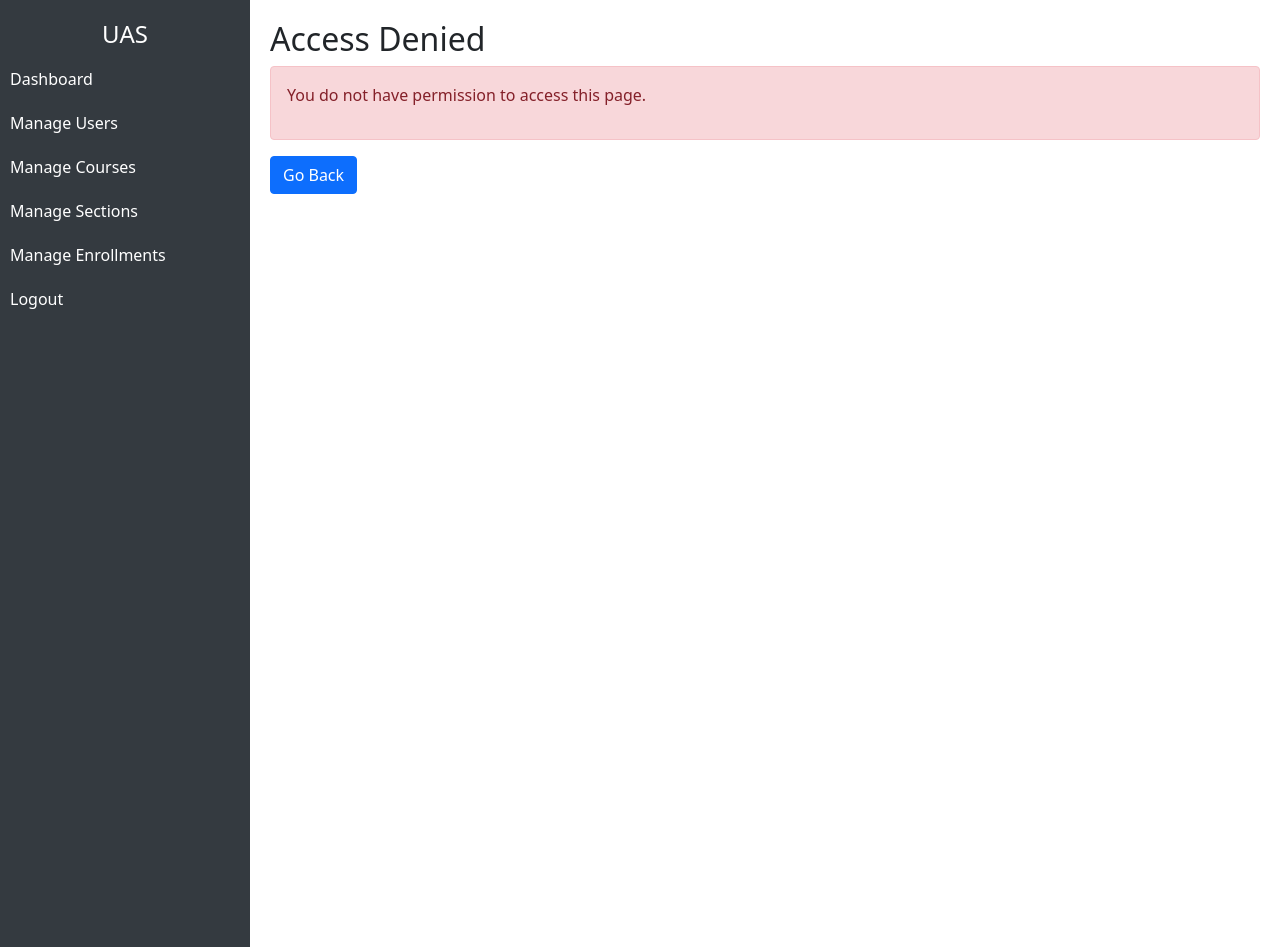
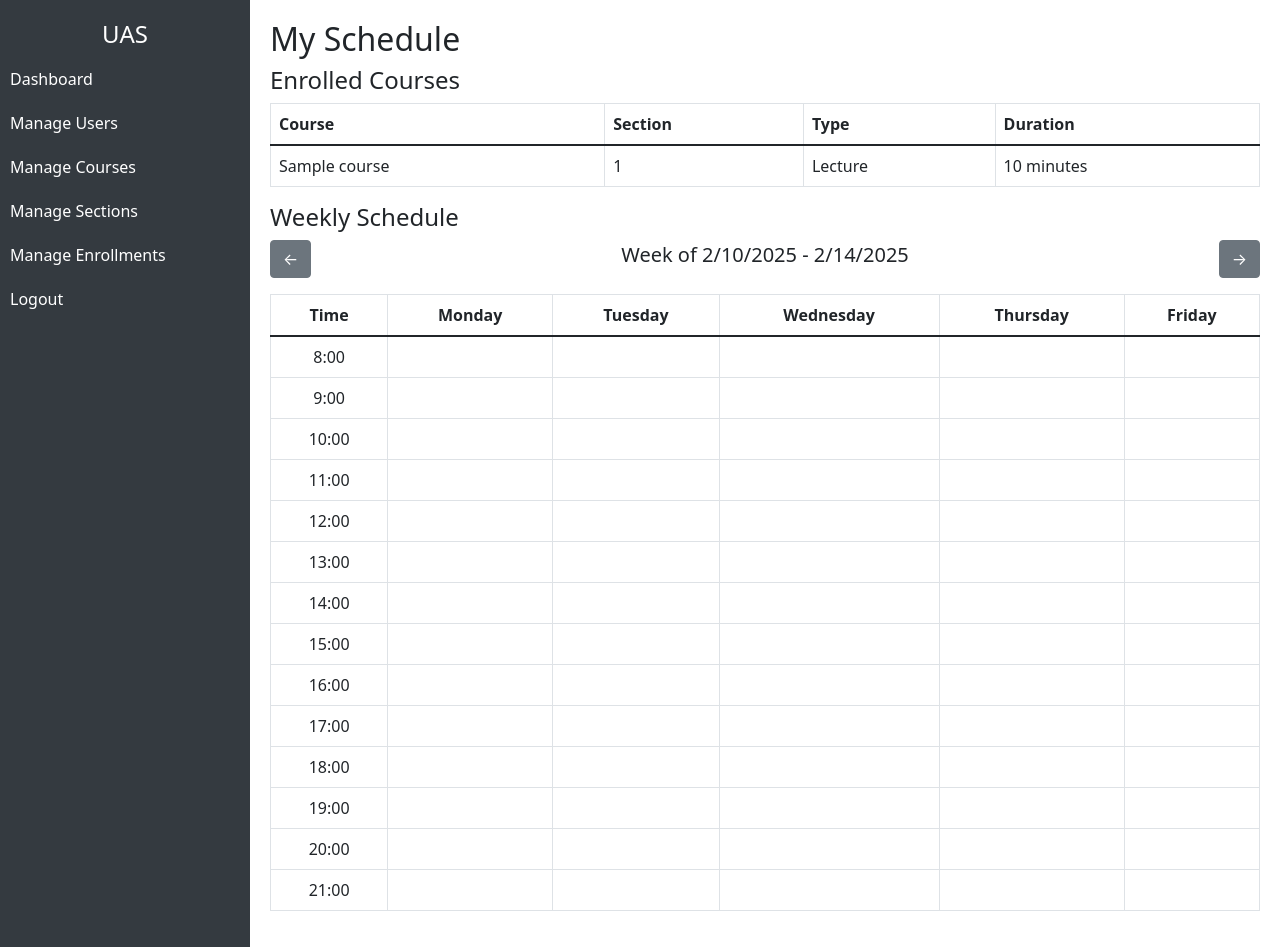
Before and after one commit to Lito08/FYPAS, a Django app: page /courses/student-schedule/ in a window 1280 px wide. Run offline with Django 5.2, Linux system fonts and the light colour scheme; a user stored in the database is signed in; tables that the repository leaves empty hold one stand-in row (values such as "Sample post"); data that the repository does not hold is empty.

Commit message:
Implemented weekly class and start date

```diff
--- a/attendance_system/courses/templates/courses/student_schedule.html
+++ b/attendance_system/courses/templates/courses/student_schedule.html
@@ -2,8 +2,6 @@
 
 {% block content %}
 <h2>My Schedule</h2>
-
-<!-- ✅ Enrolled Courses Table -->
 {% if enrollments %}
     <h4>Enrolled Courses</h4>
     <table class="table table-bordered">
@@ -12,7 +10,6 @@
                 <th>Course</th>
                 <th>Section</th>
                 <th>Type</th>
-                <th>Schedule</th>
                 <th>Duration</th>
             </tr>
         </thead>
@@ -22,13 +19,6 @@
                 <td>{{ enrollment.section.course.name }}</td>
                 <td>{{ enrollment.section.section_number }}</td>
                 <td>{{ enrollment.section.section_type }}</td>
-                <td>
-                    {% if enrollment.section.schedule %}
-                        {{ enrollment.section.schedule|date:"l, d M Y H:i A" }}
-                    {% else %}
-                        Not Scheduled
-                    {% endif %}
-                </td>
                 <td>{{ enrollment.section.duration }} minutes</td>
             </tr>
             {% endfor %}
@@ -37,6 +27,12 @@
 
     <!-- ✅ Weekly Schedule Table -->
     <h4>Weekly Schedule</h4>
+    <!-- ✅ Week Selection Controls -->
+    <div class="d-flex justify-content-between align-items-center mb-3">
+        <button id="prev-week" class="btn btn-secondary">←</button>
+        <h5 id="current-week"></h5>
+        <button id="next-week" class="btn btn-secondary">→</button>
+    </div>
     <table class="table table-bordered text-center">
         <thead>
             <tr>
@@ -48,35 +44,69 @@
                 <th>Friday</th>
             </tr>
         </thead>
-        <tbody>
-            {% for hour in hours %}
-            <tr>
-                <td>{{ hour }}:00</td>
-                {% for day in weekdays %}
-                    {% with class_found=False %}
-                    {% for enrollment in enrollments %}
-                        {% if enrollment.section.schedule|date:"l" == day and enrollment.section.schedule|date:"H" == hour %}
-                            {% if not class_found %}
-                                <td rowspan="{{ enrollment.section.duration|divisibleby:60|yesno:'2,3,4' }}"
-                                    class="class-box" style="background-color: #f8d7da; padding: 10px; border-radius: 5px;">
-                                    <strong>{{ enrollment.section.course.name }}</strong><br>
-                                    {{ enrollment.section.section_type }} ({{ enrollment.section.duration }} min)
-                                </td>
-                                {% with class_found=True %}
-                                {% endwith %}
-                            {% endif %}
-                        {% endif %}
-                    {% endfor %}
-
-                    {% if not class_found %}
-                        <td></td>  <!-- Empty cell for hours with no class -->
-                    {% endif %}
-                    {% endwith %}
-                {% endfor %}
-            </tr>
-            {% endfor %}
+        <tbody id="schedule-table">
+            <!-- ✅ Schedule will be dynamically updated here -->
         </tbody>
     </table>
+
+    <script>
+        document.addEventListener("DOMContentLoaded", function () {
+            let currentDate = new Date();  // ✅ Get current date
+            const currentWeekElement = document.getElementById("current-week");
+            const prevWeekBtn = document.getElementById("prev-week");
+            const nextWeekBtn = document.getElementById("next-week");
+            const scheduleTable = document.getElementById("schedule-table");
+
+            function updateWeekDisplay() {
+                let startOfWeek = new Date(currentDate);
+                startOfWeek.setDate(startOfWeek.getDate() - startOfWeek.getDay() + 1); // Set to Monday
+                let endOfWeek = new Date(startOfWeek);
+                endOfWeek.setDate(endOfWeek.getDate() + 4); // Set to Friday
+
+                currentWeekElement.innerText = `Week of ${startOfWeek.toLocaleDateString()} - ${endOfWeek.toLocaleDateString()}`;
+
+                // ✅ Fetch updated schedule for this week
+                fetchSchedule(startOfWeek.toISOString().split("T")[0]);
+            }
+
+            prevWeekBtn.addEventListener("click", function () {
+                currentDate.setDate(currentDate.getDate() - 7);
+                updateWeekDisplay();
+            });
+
+            nextWeekBtn.addEventListener("click", function () {
+                currentDate.setDate(currentDate.getDate() + 7);
+                updateWeekDisplay();
+            });
+
+            function fetchSchedule(date) {
+                fetch(`/courses/student-schedule/?week_date=${date}`)
+                    .then(response => response.json())
+                    .then(data => {
+                        console.log("Fetched Schedule:", data);  // ✅ Debug Output
+                        updateScheduleTable(data.schedule);
+                    })
+                    .catch(error => console.error("Error fetching schedule:", error));
+            }
+
+            function updateScheduleTable(schedule) {
+                scheduleTable.innerHTML = ""; // ✅ Clear table before updating
+
+                for (let hour = 8; hour <= 21; hour++) {
+                    let row = `<tr><td>${hour}:00</td>`;
+                    ["Monday", "Tuesday", "Wednesday", "Thursday", "Friday"].forEach(day => {
+                        let classData = schedule.find(cls => cls.day === day && cls.hour === hour);
+                        row += `<td>${classData ? `<div class="class-box" style="background-color: #f8d7da; padding: 10px; border-radius: 5px;">
+                                <strong>${classData.course}</strong><br>${classData.type}</div>` : ""}</td>`;
+                    });
+                    row += "</tr>";
+                    scheduleTable.innerHTML += row;
+                }
+            }
+
+            updateWeekDisplay(); // ✅ Initialize with the current week
+        });
+    </script>
 
 {% else %}
     <p>You are not enrolled in any courses yet.</p>
--- a/attendance_system/courses/views.py
+++ b/attendance_system/courses/views.py
@@ -3,7 +3,9 @@ from django.contrib.auth.decorators import login_required
 from django.contrib import messages
 from .models import Course, Section, Enrollment, EnrollmentCart, ClassSession
 from .forms import CourseForm, SectionForm, EnrollmentForm, EnrollmentCartForm, AdminEnrollmentForm
-from datetime import timedelta
+from datetime import timedelta, datetime
+from django.utils.timezone import now
+from django.http import JsonResponse
 
 # 🔹 MANAGE COURSES
 @login_required(login_url='/users/login/')
@@ -141,13 +143,13 @@ def create_section_view(request, course_id=None):
         if form.is_valid():
             section = form.save(commit=False)
             if course:
-                section.course = course  # ✅ Automatically assign the course
+                section.course = course  # ✅ Assign course
             section.save()
 
-            # ✅ Prevent duplicate class session creation
-            existing_sessions = ClassSession.objects.filter(section=section)
-            if not existing_sessions.exists():  # ✅ Only create if sessions don't exist
-                for week in range(1, 15):  # ✅ 14 weeks of classes
+            # ✅ Ensure class sessions are generated correctly
+            existing_sessions = ClassSession.objects.filter(section=section).count()
+            if existing_sessions == 0:
+                for week in range(1, 15):  # ✅ Generate 14 weeks
                     ClassSession.objects.create(
                         section=section,
                         week_number=week,
@@ -155,10 +157,10 @@ def create_section_view(request, course_id=None):
                         start_time=section.class_time
                     )
 
-            messages.success(request, "Section created successfully!")
+            messages.success(request, "Section created and class sessions generated successfully!")
             return redirect('view_course_sections', course_id=course.id)
     else:
-        form = SectionForm(initial={'course': course})  # ✅ Prefill course field if provided
+        form = SectionForm(initial={'course': course})
 
     return render(request, 'courses/create_section.html', {'form': form, 'course': course})
 
@@ -175,9 +177,9 @@ def edit_section_view(request, section_id):
             section = form.save()
 
             # ✅ Ensure class sessions are generated if they don't exist
-            existing_sessions = section.sessions.count()
-            if existing_sessions == 0 and section.start_date and section.class_time:
-                for week in range(1, 15):  # 1 to 14 (Weeks)
+            existing_sessions = ClassSession.objects.filter(section=section).count()
+            if existing_sessions == 0:
+                for week in range(1, 15):  # ✅ Generate 14 weeks if missing
                     ClassSession.objects.create(
                         section=section,
                         week_number=week,
@@ -268,7 +270,7 @@ def unenroll_student_view(request, enrollment_id):
     messages.success(request, "Student unenrolled successfully!")
     return redirect('manage_enrollments')
 
-# 🔹 SELECT COURSES (Step 1)
+# 🔹 SELECT COURSES
 @login_required(login_url='/users/login/')
 def select_course_view(request):
     """Step 1: Student selects courses to enroll in, excluding already enrolled ones."""
@@ -283,7 +285,7 @@ def select_course_view(request):
 
     return render(request, 'courses/select_course.html', {'courses': available_courses})
 
-# 🔹 SELECT SECTIONS (Step 2)
+# 🔹 SELECT SECTIONS
 @login_required(login_url='/users/login/')
 def select_sections_view(request, course_id):
     """Allows students to select lecture and tutorial sections separately and add them to cart."""
@@ -308,19 +310,36 @@ def select_sections_view(request, course_id):
         section_id = request.POST.get('section_id')
         section = get_object_or_404(Section, id=section_id)
 
+        # ✅ Ensure section has a valid schedule
+        if not section.start_date or not section.class_time:
+            messages.error(request, f"⚠️ Cannot select {section.section_type} {section.section_number} as its schedule is not set.")
+            return redirect('select_sections', course_id=course.id)
+
+        # ✅ Convert to full datetime for proper time calculations
+        selected_section_start = datetime.combine(section.start_date, section.class_time)
+        selected_section_end = selected_section_start + timedelta(minutes=section.duration)
+
         # ✅ Prevent schedule clashes with sections already in the cart
-        if cart_item.lecture_section and cart_item.lecture_section.schedule and section.schedule:
+        if cart_item.lecture_section and cart_item.lecture_section.start_date and cart_item.lecture_section.class_time:
+            lecture_start = datetime.combine(cart_item.lecture_section.start_date, cart_item.lecture_section.class_time)
+            lecture_end = lecture_start + timedelta(minutes=cart_item.lecture_section.duration)
+
             if (
-                cart_item.lecture_section.schedule <= section.schedule < cart_item.lecture_section.schedule + timedelta(minutes=cart_item.lecture_section.duration)
+                lecture_start <= selected_section_start < lecture_end or
+                lecture_start < selected_section_end <= lecture_end
             ):
-                messages.error(request, f"Cannot add {section.section_type} {section.section_number} as it conflicts with Lecture {cart_item.lecture_section.section_number}.")
+                messages.error(request, f"⚠️ Cannot add {section.section_type} {section.section_number} as it conflicts with Lecture {cart_item.lecture_section.section_number}.")
                 return redirect('select_sections', course_id=course.id)
 
-        if cart_item.tutorial_section and cart_item.tutorial_section.schedule and section.schedule:
+        if cart_item.tutorial_section and cart_item.tutorial_section.start_date and cart_item.tutorial_section.class_time:
+            tutorial_start = datetime.combine(cart_item.tutorial_section.start_date, cart_item.tutorial_section.class_time)
+            tutorial_end = tutorial_start + timedelta(minutes=cart_item.tutorial_section.duration)
+
             if (
-                cart_item.tutorial_section.schedule <= section.schedule < cart_item.tutorial_section.schedule + timedelta(minutes=cart_item.tutorial_section.duration)
+                tutorial_start <= selected_section_start < tutorial_end or
+                tutorial_start < selected_section_end <= tutorial_end
             ):
-                messages.error(request, f"Cannot add {section.section_type} {section.section_number} as it conflicts with Tutorial {cart_item.tutorial_section.section_number}.")
+                messages.error(request, f"⚠️ Cannot add {section.section_type} {section.section_number} as it conflicts with Tutorial {cart_item.tutorial_section.section_number}.")
                 return redirect('select_sections', course_id=course.id)
 
         # ✅ Add section to cart (Lecture or Tutorial)
@@ -330,7 +349,7 @@ def select_sections_view(request, course_id):
             cart_item.tutorial_section = section  # Ensures only one tutorial section
         cart_item.save()
 
-        messages.success(request, f"{section.section_type} {section.section_number} added to cart successfully!")
+        messages.success(request, f"✅ {section.section_type} {section.section_number} added to cart successfully!")
 
         # ✅ Stay on page until all required selections are made
         if cart_item.lecture_section and (not course.tutorial_required or cart_item.tutorial_section):
@@ -345,7 +364,7 @@ def select_sections_view(request, course_id):
         'cart_item': cart_item
     })
 
-# 🔹 REVIEW CART (Step 3)
+# 🔹 REVIEW CART
 @login_required(login_url='/users/login/')
 def review_cart_view(request):
     """Step 3: Student reviews selected courses before final enrollment."""
@@ -367,7 +386,7 @@ def remove_from_cart_view(request, cart_id):
     messages.success(request, "Course removed from cart!")
     return redirect('review_cart')
 
-# 🔹 FINALIZE ENROLLMENT (Step 4)
+# 🔹 FINALIZE ENROLLMENT
 @login_required(login_url='/users/login/')
 def finalize_enrollment_view(request):
     """Step 4: Finalize enrollment for all selected courses."""
@@ -397,23 +416,48 @@ def finalize_enrollment_view(request):
     messages.success(request, "Enrollment completed successfully!")
     return redirect('student_schedule')
 
-# 🔹 VIEW STUDENT SCHEDULE
 @login_required(login_url='/users/login/')
 def student_schedule_view(request):
-    """Displays the enrolled sections in a weekly schedule."""
-    if request.user.role != 'Student':
-        return render(request, 'courses/access_denied.html')
+    """Displays the student's weekly schedule with AJAX support."""
+    student = request.user
+    enrollments = Enrollment.objects.filter(student=student).select_related('section__course')
 
-    enrollments = Enrollment.objects.filter(student=request.user).select_related('section').order_by('section__schedule')
+    # ✅ Get the selected week date
+    week_date_str = request.GET.get("week_date")
+    if week_date_str:
+        selected_date = datetime.strptime(week_date_str, "%Y-%m-%d").date()
+    else:
+        selected_date = now().date()
 
-    # Define available hours and weekdays
-    hours = [str(i).zfill(2) for i in range(8, 22)]  # 08:00 to 21:00
-    weekdays = ["Monday", "Tuesday", "Wednesday", "Thursday", "Friday"]
+    # ✅ Calculate the start of the selected week (Monday)
+    start_of_week = selected_date - timedelta(days=selected_date.weekday())
 
-    return render(request, 'courses/student_schedule.html', {
-        'enrollments': enrollments,
-        'hours': hours,
-        'weekdays': weekdays
+    # ✅ Retrieve class sessions for the student's enrolled sections
+    weekly_schedule = []
+    for enrollment in enrollments:
+        class_sessions = ClassSession.objects.filter(
+            section=enrollment.section,
+            date__range=[start_of_week, start_of_week + timedelta(days=4)]
+        )
+
+        for session in class_sessions:
+            weekly_schedule.append({
+                "course": enrollment.section.course.name,
+                "type": enrollment.section.section_type,
+                "day": session.date.strftime("%A"),  # Example: "Monday"
+                "hour": session.start_time.hour,  # Get hour of the class
+            })
+
+    # ✅ Debugging: Check if data is being retrieved
+    print("Weekly Schedule Data:", weekly_schedule)
+
+    # ✅ Return JSON for AJAX calls
+    if request.headers.get("X-Requested-With") == "XMLHttpRequest":
+        return JsonResponse({"schedule": weekly_schedule})
+
+    return render(request, "courses/student_schedule.html", {
+        "enrollments": enrollments,
+        "selected_week": selected_date.strftime("%Y-%m-%d"),
     })
 
 @login_required(login_url='/users/login/')
```
Also changed, not shown: attendance_system/attendance/templates/attendance/generate_qr.html (+6 -8 lines), attendance_system/attendance/views.py (+51 -26 lines), attendance_system/courses/models.py (+24 -17 lines), attendance_system/courses/templates/courses/select_sections.html (+6 -6 lines).
